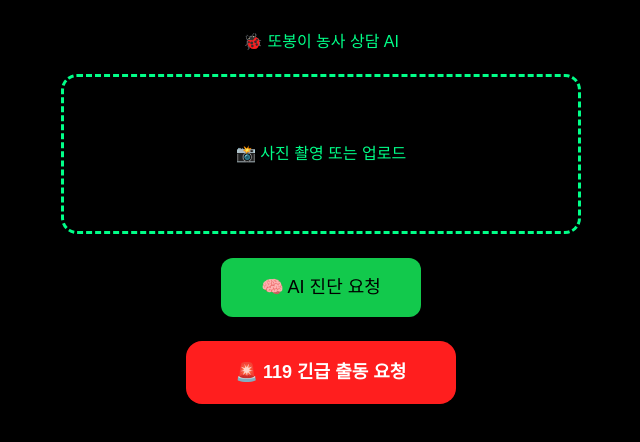
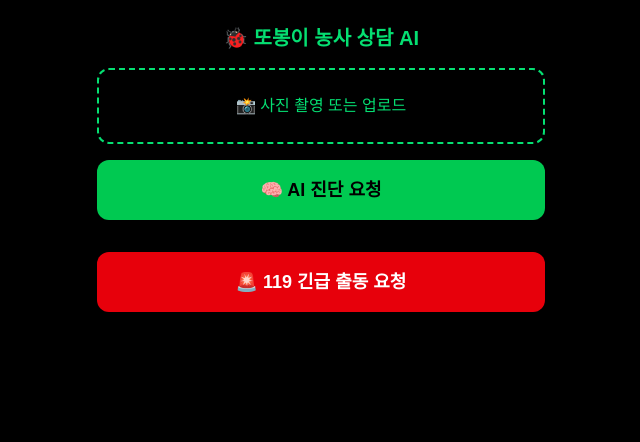
Before and after one commit to tourpd/plant-doctor-app, a Next.js app: page / in a window 1280 px wide. Shown: the top 442 px of the page, without its empty margins (319-959 px from the left). Built offline with nearby package versions, Linux system fonts and the light colour scheme.

Commit message:
fix: new center UI + result rendering + upload UX

```diff
--- a/app/page.tsx
+++ b/app/page.tsx
@@ -8,19 +8,22 @@ export default function Home() {
   const [result, setResult] = useState<string>("");
   const [loading, setLoading] = useState(false);
 
-  const handleFile = (f: File) => {
+  const handleFileChange = (e: React.ChangeEvent<HTMLInputElement>) => {
+    if (!e.target.files || !e.target.files[0]) return;
+    const f = e.target.files[0];
     setFile(f);
     setPreview(URL.createObjectURL(f));
     setResult("");
   };
 
   const analyze = async () => {
-    if (!file) return alert("사진을 먼저 선택해 주세요.");
-
-    setLoading(true);
+    if (!file) return alert("사진을 먼저 업로드하세요.");
 
     const form = new FormData();
     form.append("file", file);
+
+    setLoading(true);
+    setResult("");
 
     try {
       const res = await fetch("/api/analyze", {
@@ -30,128 +33,77 @@ export default function Home() {
 
       const data = await res.json();
 
-      if (!data.ok) {
-        setResult("⚠️ 오류: " + data.error);
+      if (data.ok) {
+        setResult(data.text || "결과 없음");
       } else {
-        setResult(data.text);
+        setResult("분석 오류: " + data.error);
       }
-    } catch (err) {
-      setResult("⚠️ 서버 통신 실패");
+    } catch {
+      setResult("서버 연결 오류");
+    } finally {
+      setLoading(false);
     }
-
-    setLoading(false);
   };
 
   return (
-    <main
-      style={{
-        background: "#000",
-        minHeight: "100vh",
-        padding: "30px",
-        color: "#00ff88",
-        display: "flex",
-        flexDirection: "column",
-        alignItems: "center",
-      }}
-    >
-      {/* TITLE */}
-      <h1 style={{ marginBottom: 20 }}>🐞 또봉이 농사 상담 AI</h1>
+    <main className="min-h-screen bg-black text-white flex flex-col items-center justify-start p-4 gap-4">
 
-      {/* UPLOAD BOX */}
-      <label
-        style={{
-          width: "100%",
-          maxWidth: 520,
-          height: 160,
-          border: "3px dashed #00ff88",
-          borderRadius: 16,
-          display: "flex",
-          flexDirection: "column",
-          justifyContent: "center",
-          alignItems: "center",
-          cursor: "pointer",
-          marginBottom: 24,
-        }}
-      >
-        📸 사진 촬영 또는 업로드
+      {/* Title */}
+      <h1 className="text-xl text-green-400 font-bold mt-2">
+        🐞 또봉이 농사 상담 AI
+      </h1>
+
+      {/* Upload box */}
+      <label className="w-full max-w-md border-2 border-dashed border-green-400 rounded-xl p-6 text-center cursor-pointer hover:bg-zinc-900 transition">
+        <div className="text-green-400">
+          📸 사진 촬영 또는 업로드
+        </div>
         <input
           type="file"
           accept="image/*"
-          style={{ display: "none" }}
-          onChange={(e) => e.target.files && handleFile(e.target.files[0])}
+          onChange={handleFileChange}
+          className="hidden"
         />
       </label>
 
-      {/* IMAGE CENTER */}
+      {/* 이미지 미리보기 */}
       {preview && (
         <img
           src={preview}
           alt="미리보기"
-          style={{
-            maxWidth: 380,
-            borderRadius: 20,
-            border: "3px solid #00ff88",
-            marginBottom: 20,
-          }}
+          className="max-w-md w-full rounded-xl border-2 border-green-400 object-contain mx-auto"
         />
       )}
 
-      {/* ANALYZE BUTTON */}
+      {/* 분석 버튼 */}
       <button
         onClick={analyze}
         disabled={loading}
-        style={{
-          background: "#12c94c",
-          color: "#000",
-          fontSize: 18,
-          padding: "16px 40px",
-          borderRadius: 12,
-          border: "none",
-          cursor: "pointer",
-          marginBottom: 24,
-        }}
+        className="bg-green-500 hover:bg-green-600 w-full max-w-md rounded-xl py-4 text-lg text-black font-bold transition"
       >
-        🧠 AI 진단 요청
+        {loading ? "분석중..." : "🧠 AI 진단 요청"}
       </button>
 
-      {/* RESULT BOX */}
+      {/* 결과 출력 박스 */}
       {result && (
-        <div
-          style={{
-            width: "100%",
-            maxWidth: 640,
-            background: "#111",
-            padding: 20,
-            borderRadius: 14,
-            lineHeight: 1.7,
-            whiteSpace: "pre-wrap",
-            marginBottom: 24,
-            border: "2px solid #00ff88",
-          }}
-        >
-          ✅ AI 진단 결과
+        <div className="w-full max-w-3xl bg-zinc-900 border border-green-400 p-4 rounded-xl text-green-300 whitespace-pre-line leading-relaxed">
+          ✅ AI 병해 진단 결과
 
-{result}
+          {"\n\n"}
+
+          {result}
         </div>
       )}
 
-      {/* 119 LINK */}
+      {/* 119 버튼 */}
       <a
         href="https://docs.google.com/forms/d/e/1FAIpQLSdKgcwl_B-10yU0gi4oareM4iajMPND6JtGIZEwjbwPbnQBEg/viewform"
         target="_blank"
-        rel="noopener noreferrer"
-        style={{
-          background: "#ff1e1e",
-          padding: "18px 50px",
-          borderRadius: 16,
-          color: "#fff",
-          fontWeight: "bold",
-          textDecoration: "none",
-          fontSize: 18,
-        }}
+        className="mt-4 bg-red-600 hover:bg-red-700 w-full max-w-md rounded-xl py-4 text-lg font-bold text-white text-center"
       >
         🚨 119 긴급 출동 요청
       </a>
+
     </main>
   );
 }
```
